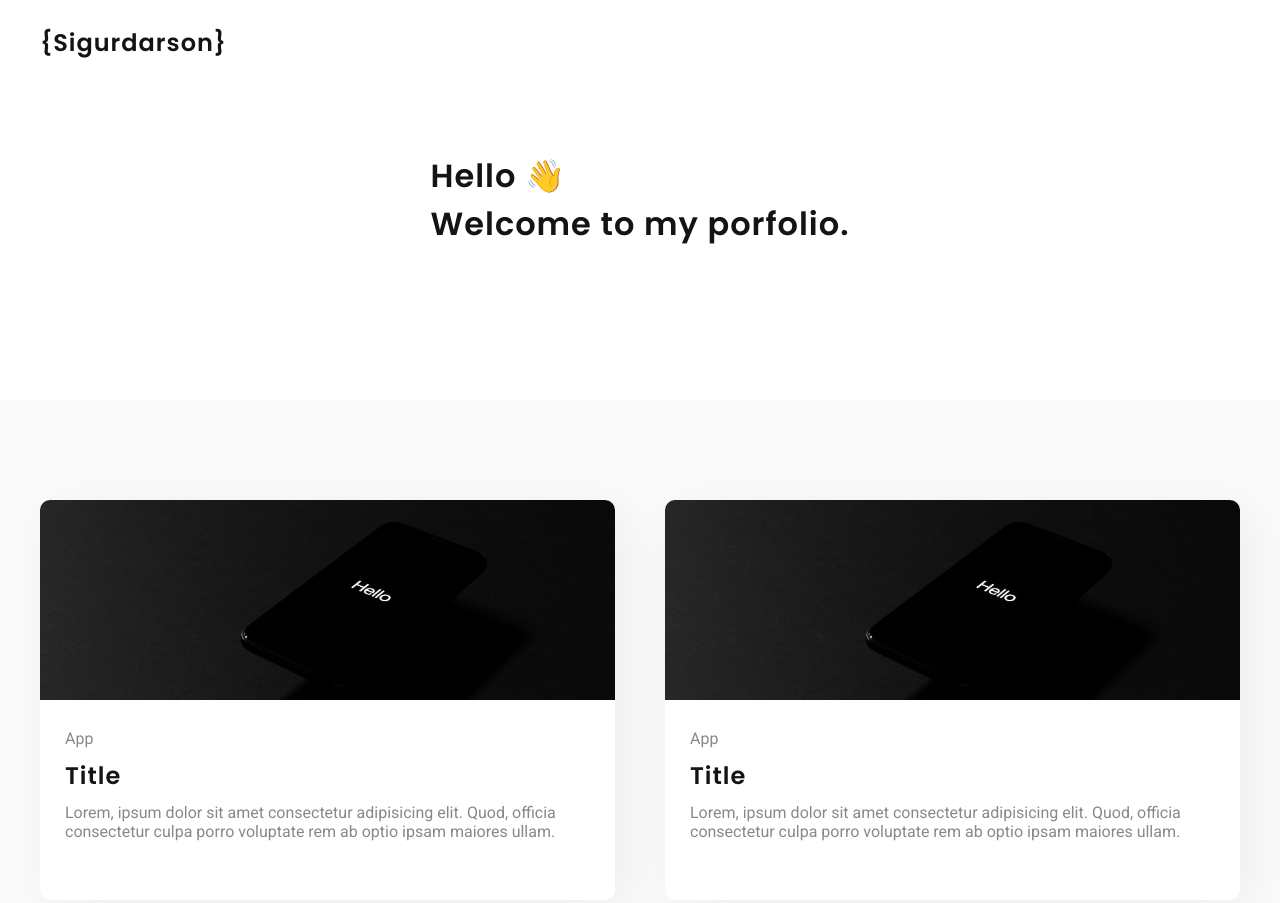
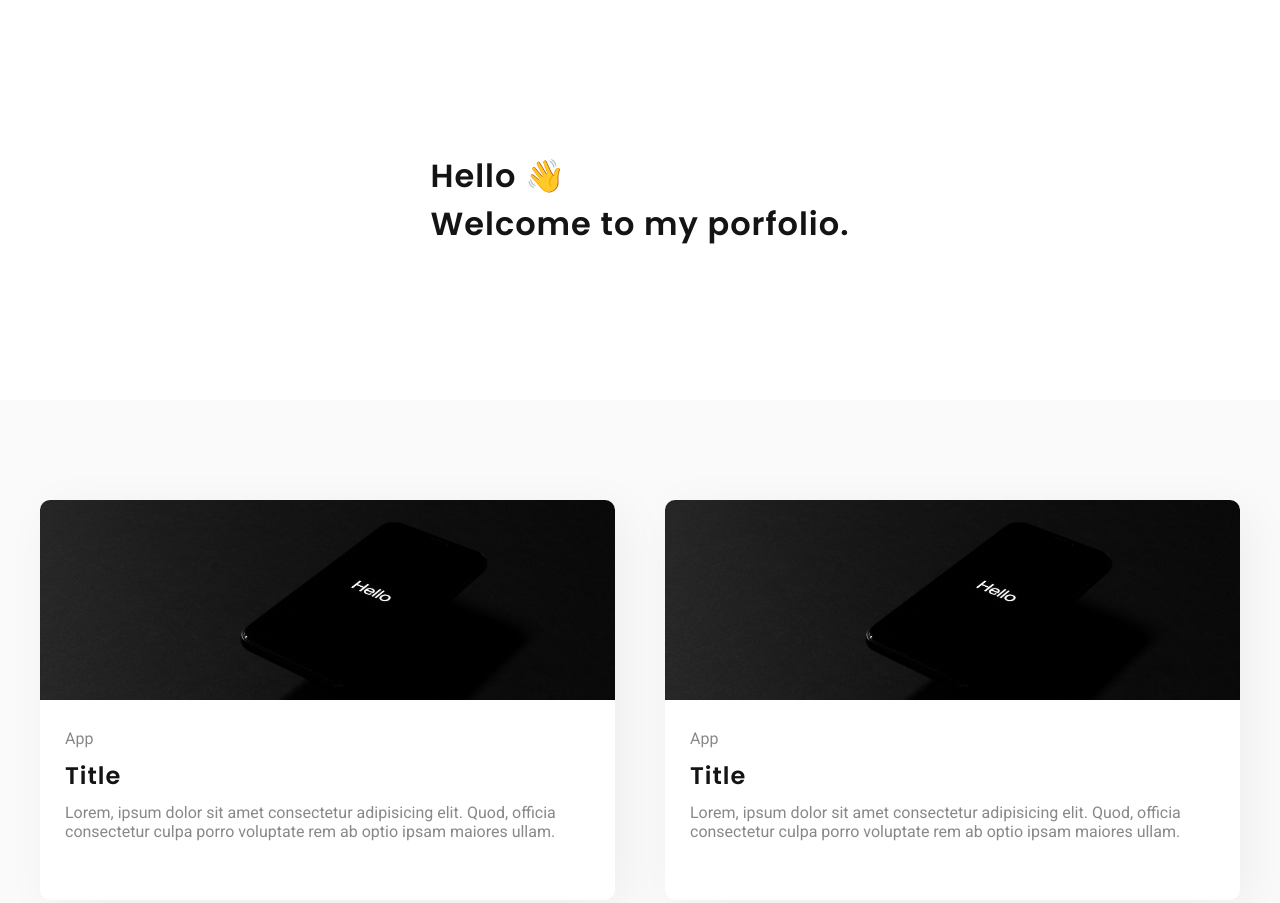
Before and after one commit to Kashy222/Minum, a plain HTML site: page index.html in a window 1280 px wide. Shown: the top 903 px of the page. Drawn offline with Linux system fonts and the light colour scheme.

Commit message:
Removed .js was not in use yet. + added Comments

```diff
--- a/index.html
+++ b/index.html
@@ -10,12 +10,14 @@
 </head>
 
 <body>
-    <header>
+    <!--Placement for optional name or logo-->
+    <!-- <header>
         <div class="headerContainer">
-            <h1>{Sigurdarson}</h1>
+            <h1>Sigurdarson</h1>
         </div>
-    </header>
+    </header>-->
 
+    <!--Welcome message-->
     <section class="welcomeSection">
 
         <h1>
@@ -25,18 +27,24 @@
 
     </section>
 
+    <!--Portfolio section-->
     <section class="featuredItems">
 
         <div class="container">
+
+            <!--Change article content for to portfolio items-->
             <article>
                 <img src="img/image.jpg" alt="Image alt">
                 <div class="articleContainer">
+                    <!--Type of project - UI, UX, Web Design, Logo, Ect.-->
                     <p class="type">
                         App
                     </p>
+                    <!--Title of the project-->
                     <h3>
                         Title
                     </h3>
+                    <!--Little description of the project-->
                     <p class="description">
                         Lorem, ipsum dolor sit amet consectetur adipisicing elit. Quod, officia consectetur culpa porro
                         voluptate rem ab optio ipsam maiores ullam.
@@ -47,12 +55,15 @@
             <article>
                 <img src="img/image.jpg" alt="Image alt">
                 <div class="articleContainer">
+                    <!--Type of project - UI, UX, Web Design, Logo, Ect.-->
                     <p class="type">
                         App
                     </p>
+                    <!--Title of the project-->
                     <h3>
                         Title
                     </h3>
+                    <!--Little description of the project-->
                     <p class="description">
                         Lorem, ipsum dolor sit amet consectetur adipisicing elit. Quod, officia consectetur culpa porro
                         voluptate rem ab optio ipsam maiores ullam.
@@ -63,12 +74,15 @@
             <article>
                 <img src="img/image.jpg" alt="Image alt">
                 <div class="articleContainer">
+                    <!--Type of project - UI, UX, Web Design, Logo, Ect.-->
                     <p class="type">
                         App
                     </p>
+                    <!--Title of the project-->
                     <h3>
                         Title
                     </h3>
+                    <!--Little description of the project-->
                     <p class="description">
                         Lorem, ipsum dolor sit amet consectetur adipisicing elit. Quod, officia consectetur culpa porro
                         voluptate rem ab optio ipsam maiores ullam.
@@ -79,12 +93,15 @@
             <article>
                 <img src="img/image.jpg" alt="Image alt">
                 <div class="articleContainer">
+                    <!--Type of project - UI, UX, Web Design, Logo, Ect.-->
                     <p class="type">
                         App
                     </p>
+                    <!--Title of the project-->
                     <h3>
                         Title
                     </h3>
+                    <!--Little description of the project-->
                     <p class="description">
                         Lorem, ipsum dolor sit amet consectetur adipisicing elit. Quod, officia consectetur culpa porro
                         voluptate rem ab optio ipsam maiores ullam.
@@ -94,14 +111,13 @@
         </div>
     </section>
 
+    <!--Footer content-->
     <footer>
         <div class="footerContainer">
 
         </div>
     </footer>
 
-
-    <script src="js/main.js"></script>
 </body>
 
 </html>
```
Also changed, not shown: js/main.js (deleted).
